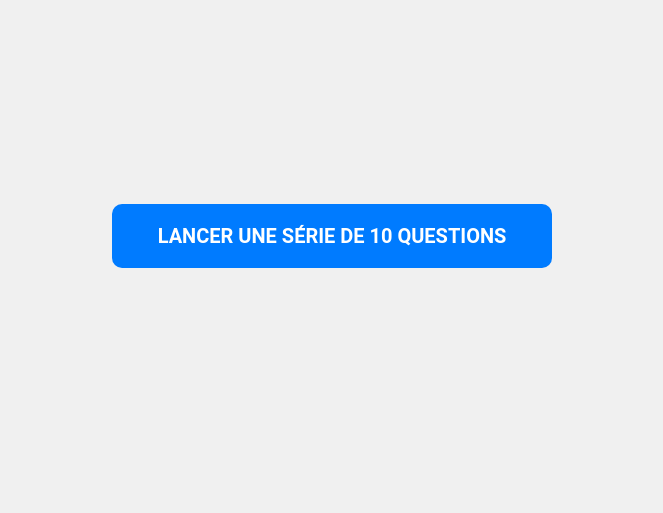
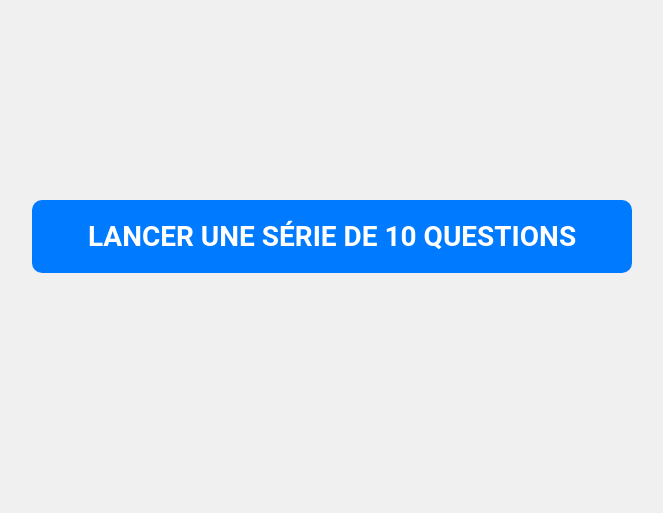
Before and after one commit to Jreville/divingQuizz, a Symfony app: template templates/question/index.html.twig in a window 1280 px wide. Shown: the part 197-710 px from the top of the page, without its empty margins (308-971 px from the left). Run offline with Twig, Linux system fonts and the light colour scheme; the template is opened without the code that fills it, so the values that code supplies are empty; some libraries are stand-ins or nearby versions.

Commit message:
fix button size

```diff
--- a/templates/question/index.html.twig
+++ b/templates/question/index.html.twig
@@ -23,11 +23,10 @@
             margin-top: 20px;
         }
         .button {
-            font-size: 1.25em;
+            font-size: 1.75em;
             width: 20em;
             display: block;
             padding: 20px;
-            font-size: 20px;
             font-family: 'Roboto', sans-serif;
             font-weight: bold;
             text-transform: uppercase;
```
